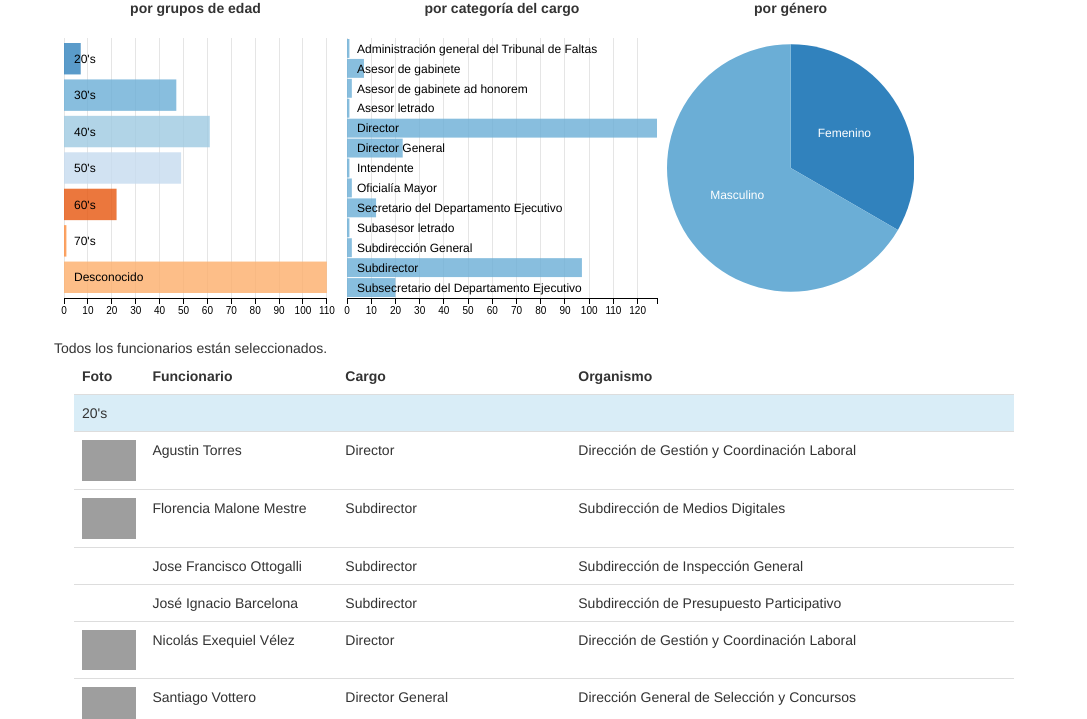
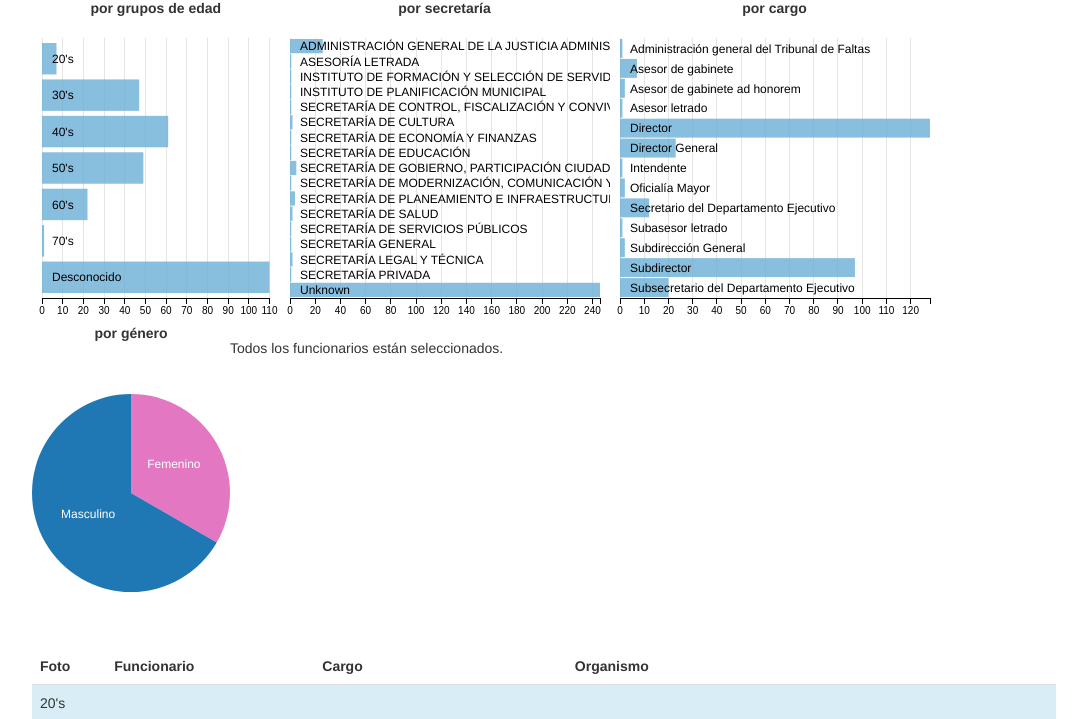
Before and after one commit to ModernizacionMuniCBA/visualizaciones, a plain HTML site: page 5/index.html in a window 1280 px wide. Shown: the part 62-781 px from the top of the page, without its empty margins (96-1183 px from the left). Drawn offline with Linux system fonts and the light colour scheme; grey boxes are pictures that could not be loaded.

Commit message:
Closed #3

```diff
--- a/5/index.html
+++ b/5/index.html
@@ -19,22 +19,27 @@
 </head>
 <body>
 
-<div class="container">
+<div style="width: 80%" class="container">
 <h2>Funcionarios Cordoba</h2>
 <div id="content">
 
-  <div class="row">
-    <div class="col-md-4" style="text-align:center;" id="age-chart">
-        <strong>por grupos de edad</strong>
-        <a class="reset" href="javascript:ageChart.filterAll();dc.redrawAll();" style="display: none;">borrar</a>
-        <div class="clearfix"></div>
-    </div>
-    <div class="col-md-4" style="text-align:center;" id="secretary-chart">
-        <strong>por categoría del cargo</strong>
+  <div class="col-md-12">
+        <div style="text-align:center;" id="age-chart">
+            <strong>por grupos de edad</strong>
+            <a class="reset" href="javascript:ageChart.filterAll();dc.redrawAll();" style="display: none;">borrar</a>
+            <div class="clearfix"></div>
+        </div>
+    <div style="text-align:center;" id="secretary-chart">
+        <strong>por secretaría</strong>
         <a class="reset" href="javascript:secretaryChart.filterAll();dc.redrawAll();" style="display: none;">borrar</a>
         <div class="clearfix"></div>
     </div>
-      <div class="col-md-4" style="text-align:center;" id="gender-chart">
+      <div style="text-align:center;" id="rank-chart">
+          <strong>por cargo</strong>
+          <a class="reset" href="javascript:rankChart.filterAll();dc.redrawAll();" style="display: none;">borrar</a>
+          <div class="clearfix"></div>
+      </div>
+      <div style="text-align:center;" id="gender-chart">
           <strong>por género</strong>
           <a class="reset" href="javascript:genderChart.filterAll();dc.redrawAll();" style="display: none;">borrar</a>
           <div class="clearfix"></div>
--- a/5/js/cordoba.js
+++ b/5/js/cordoba.js
@@ -1,12 +1,13 @@
-// var monthCountChart;
 var ageChart;
 var secretaryChart;
 var genderChart;
+var rankChart;
 
 loadJson("page.json");
 
 function loadJson(path) {
     secretaryChart = dc.rowChart('#secretary-chart');
+    rankChart = dc.rowChart('#rank-chart');
     ageChart = dc.rowChart('#age-chart');
     genderChart = dc.pieChart("#gender-chart");
     peopleCount = dc.dataCount('.dc-data-count');
@@ -35,7 +36,15 @@ function loadJson(path) {
             return d;
         });
 
-        console.log(people);
+        var root = getSubordinates(people, null)[0];
+        var directSubs = getSubordinates(people, root.id);
+        directSubs.forEach(function(val){
+            val.secretary = val.cargo.nombre;
+            loadSecretary(people, val.id, val.secretary);
+        });
+
+        loadDefaultValues(people, root.id);
+
 
         var peopleData = crossfilter(people);
         var all = peopleData.groupAll();
@@ -48,9 +57,14 @@ function loadJson(path) {
             return d.fechaIni;
         });
 
-        var secretaryDimension = peopleData.dimension(function (d) {
+        var rankDimension = peopleData.dimension(function (d) {
             return d.cargo.categoria.nombre;
         });
+
+        var secretaryDimension = peopleData.dimension(function (d) {
+            return d.secretary;
+        });
+
 
         var genderDimension = peopleData.dimension(function (d) {
             return d.funcionario.genero;
@@ -62,8 +76,23 @@ function loadJson(path) {
 
         var dateGroup = dateDimension.group().reduceCount();
 
+        var rankGroup = rankDimension.group().reduceCount();
+
         var secretaryGroup = secretaryDimension.group().reduceCount();
 
+
+        rankChart
+            .width(totalWidth/3)
+            .height(300)
+            .margins({top: 20, left: 10, right: 10, bottom: 20})
+            .dimension(rankDimension)
+            .ordinalColors(["#6baed6"])
+            .renderLabel(true)
+            .legend(dc.legend().x(400).y(10).itemHeight(13).gap(5))
+            .gap([1])
+            .group(rankGroup)
+            .elasticX(true)
+            .xAxis().tickFormat(d3.format("d"));
 
         secretaryChart
             .width(totalWidth/3)
@@ -79,19 +108,21 @@ function loadJson(path) {
             .xAxis().tickFormat(d3.format("d"));
 
         ageChart
-            .width(totalWidth/3.5)
+            .width(totalWidth/4)
             .height(300)
             .margins({top: 20, left: 10, right: 10, bottom: 20})
             .dimension(ageDimension)
+            .ordinalColors(['#6baed6'])
             .renderLabel(true)
             .group(ageGroup)
             .elasticX(true)
             .xAxis().tickFormat(d3.format("d"));
 
         genderChart
-            .width(totalWidth/4)
+            .width(totalWidth/5)
             .height(300)
             .dimension(genderDimension)
+            .ordinalColors(['#e377c2',"#1f77b4"])
             .renderLabel(true)
             .group(genderGroup);
 
@@ -147,3 +178,34 @@ function loadJson(path) {
 
     });
 }
+
+function getSubordinates(array, id){
+    var results = new Array();
+    array.forEach(function(person){
+        if(person.cargo.depende_de == id){
+            results.push(person);
+        }
+    });
+    return results;
+}
+
+function loadSecretary(array, id, secretary){
+    array.forEach(function(person){
+        if(person.cargo.depende_de == id){
+            person.secretary = secretary;
+            loadSecretary(array, person.id, secretary);
+        }
+    });
+}
+
+function loadDefaultValues(people, rootId){
+    loadDefaultValue(people, "secretary", "Unknown", rootId);
+}
+
+function loadDefaultValue(people, field, value, excludeId){
+    people.forEach(function(val){
+        if((val[field] == undefined || val[field] == null) && val.id != excludeId){
+            val[field] = value;
+        }
+    });
+}
```
